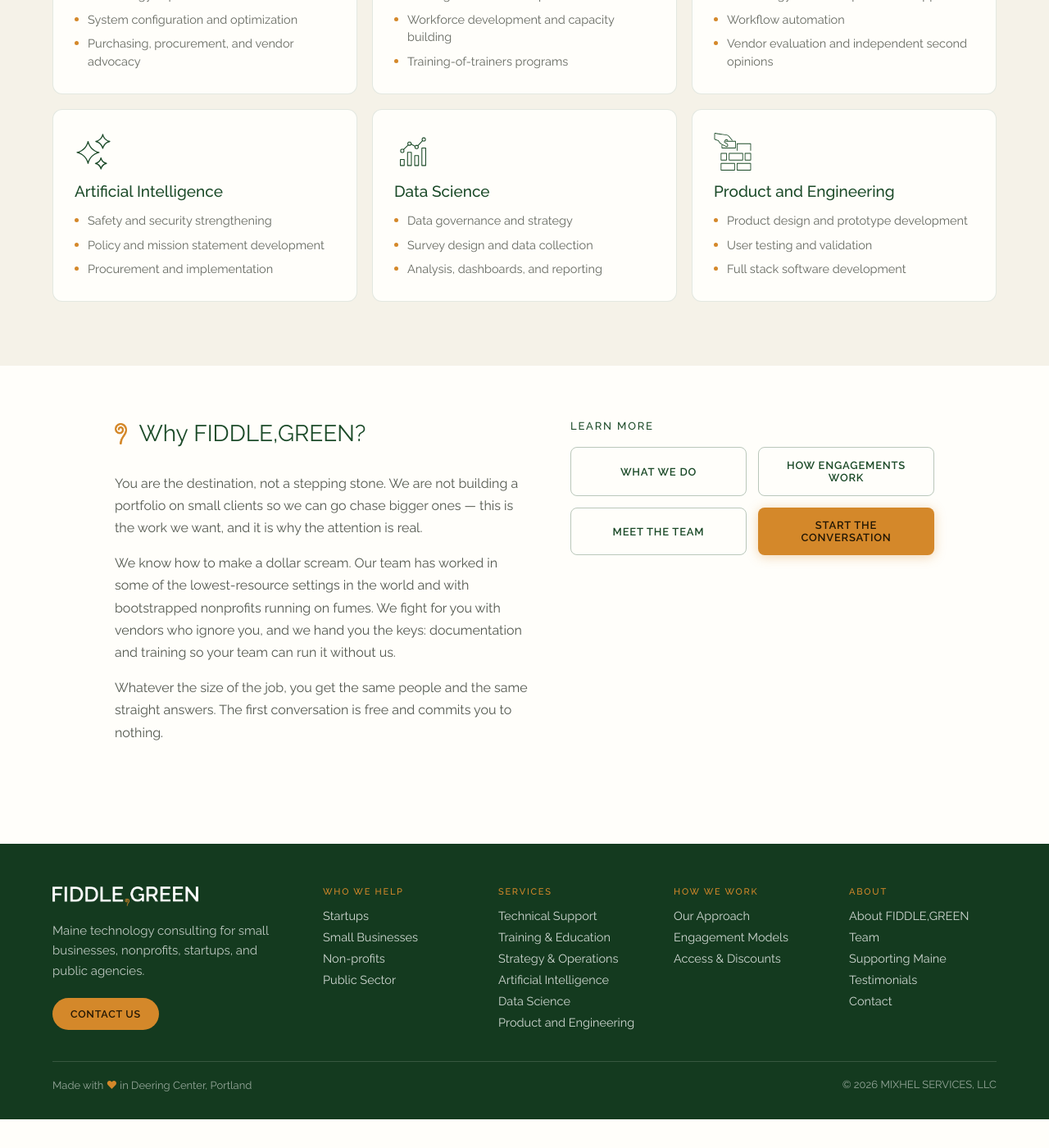
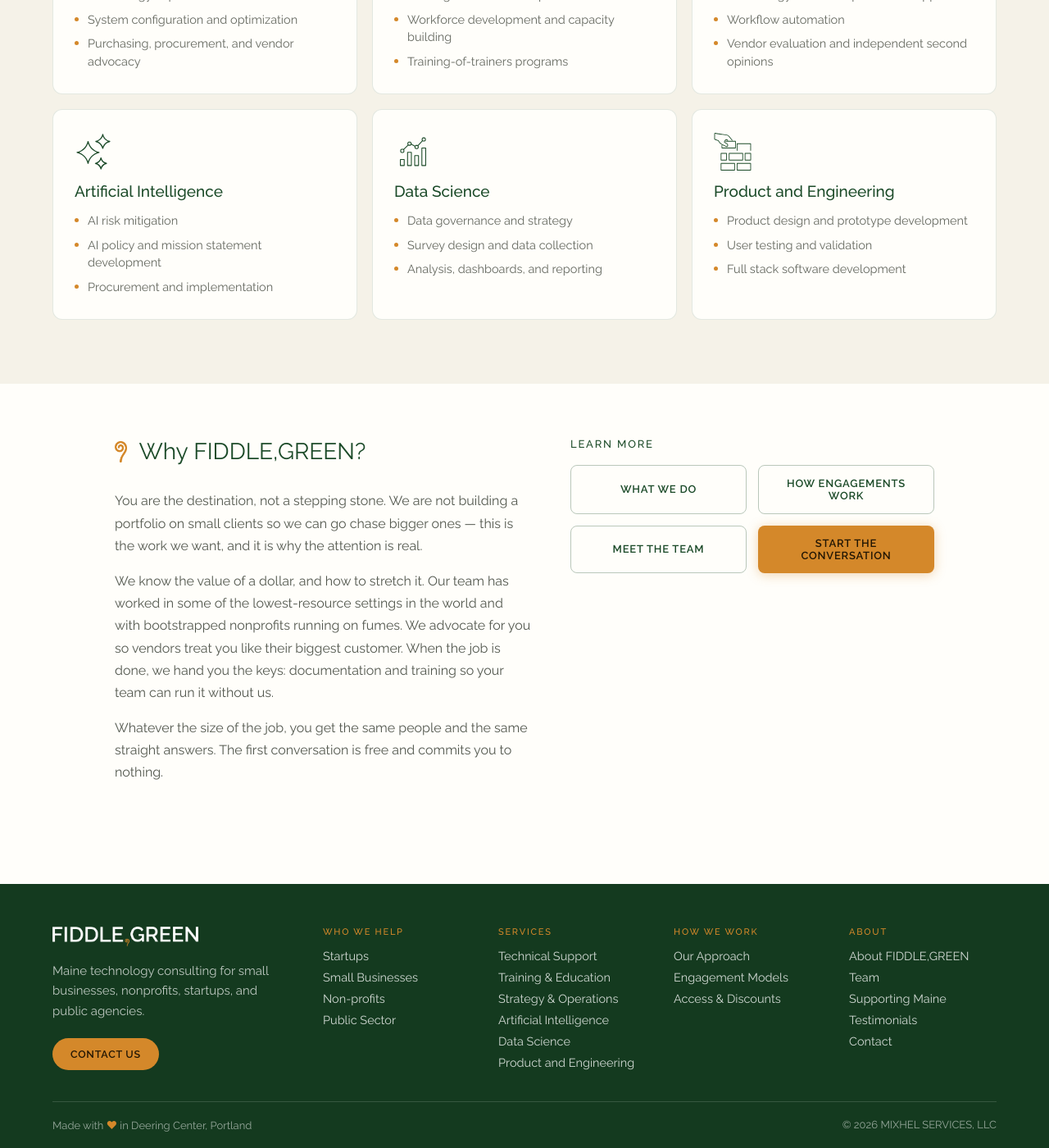
Before and after one commit to TREE-BUB/fiddle-green, a Jekyll site: the page built from index.html, in a window 1280 px wide and 1400 px high, scrolled down 1210 px. Shown: the whole window at 82% size. Built offline with Jekyll 4.4.1, drawn with Linux system fonts in a browser that asks for light colours; before the commit the page ends 2575 px from its top, so only the background shows below that.

Commit message:
Polish the Why, Services, and Who We Help copy
Home "Why FIDDLE,GREEN?": "We know the value of a dollar, and how to stretch
it", and vendor advocacy reframed around how vendors treat you rather than
around a fight, with the handover split into its own sentence.

Home service cards, Artificial Intelligence: "AI risk mitigation" and "AI
policy and mission statement development", so both read as AI work rather
than generic security and policy lines.

Who We Help landing page names the range instead of gesturing at it: "whether
we're working with a six-person shop or a large public agency."

Small Businesses: a tighter steps note, with the invitation as a question.

Both reworded lines also run as card headings on Our Approach, so they are
updated there to match — otherwise the phrasing the home page just dropped
would still be live one click away.

Co-Authored-By: Claude Opus 5 <noreply@anthropic.com>
Claude-Session: https://claude.ai/code/session_01XppToRbB6dVh7iHvde6s9n

```diff
--- a/_data/expertise.yml
+++ b/_data/expertise.yml
@@ -41,8 +41,8 @@
   url: /services/artificial-intelligence/
   blurb: A grounded read on what AI can do for you — and what it should not touch.
   details:
-    - Safety and security strengthening
-    - Policy and mission statement development
+    - AI risk mitigation
+    - AI policy and mission statement development
     - Procurement and implementation
 
 - key: data
--- a/_data/seg_pages.yml
+++ b/_data/seg_pages.yml
@@ -54,7 +54,7 @@ businesses:
       p: Cut through the smoke and mirrors. We evaluate vendors, work out what a thing will actually return, and negotiate on your behalf when a vendor stops returning your calls.
   steps_title: How we work with small businesses
   steps_grid: true
-  steps_note: We work hard to provide the flexibility small businesses need. If you're thinking something else, let us know and we'll work together to find something that works.
+  steps_note: We provide the flexibility small businesses need. Have something else in mind? Let us know and we'll figure out an arrangement that fits.
   steps:
     - h: Needs Assessment
       p: Often the first step in our process. We perform a comprehensive evaluation of your current technology ecosystem and deliver an actionable set of recommendations.
--- a/how-we-work/our-approach.html
+++ b/how-we-work/our-approach.html
@@ -23,10 +23,10 @@ steps:
 reasons:
   - h: You're the destination, not a stepping stone
     p: We are not building a portfolio on small clients so we can go chase bigger ones. This is the work we want.
-  - h: We know how to make a dollar scream
+  - h: We know the value of a dollar, and how to stretch it
     p: Our team has worked in some of the lowest-resource settings in the world and with bootstrapped nonprofits running on fumes. Doing more with less is not a slogan here, it is where we learned the job.
-  - h: We fight for you with vendors who ignore you
-    p: Small organizations get pushed around by their software companies. We know how to make a forceful, well-documented case on your behalf. That is leverage you do not have alone.
+  - h: We advocate for you with vendors
+    p: Small organizations get pushed around by their software companies. We make a forceful, well-documented case on your behalf, so vendors treat you like their biggest customer. That is leverage you do not have alone.
   - h: We hand you the keys
     p: We document what we do and build your team's ability to run it without us. That means you could take our documentation and hire someone cheaper next time. Most consultants have every reason not to work that way. We think it is the only honest way to work.
 ---
--- a/index.html
+++ b/index.html
@@ -67,7 +67,7 @@ description: >-
       {% include section-heading.html title="Why FIDDLE,GREEN?" %}
       <div class="prose-lede">
         <p>You are the destination, not a stepping stone. We are not building a portfolio on small clients so we can go chase bigger ones — this is the work we want, and it is why the attention is real.</p>
-        <p>We know how to make a dollar scream. Our team has worked in some of the lowest-resource settings in the world and with bootstrapped nonprofits running on fumes. We fight for you with vendors who ignore you, and we hand you the keys: documentation and training so your team can run it without us.</p>
+        <p>We know the value of a dollar, and how to stretch it. Our team has worked in some of the lowest-resource settings in the world and with bootstrapped nonprofits running on fumes. We advocate for you so vendors treat you like their biggest customer. When the job is done, we hand you the keys: documentation and training so your team can run it without us.</p>
         <p>Whatever the size of the job, you get the same people and the same straight answers. The first conversation is free and commits you to nothing.</p>
       </div>
     </div>
--- a/who-we-help/index.html
+++ b/who-we-help/index.html
@@ -9,7 +9,7 @@ description: From a six-person shop to an agency running a contract — the same
 
 <section class="band band--cream hub-lede-band">
   <div class="prose-lede">
-    <p>We care about the human part of this work: sitting down with someone, understanding what is actually wrong, and solving it together rather than handing over a report. That does not change with the size of the client.</p>
+    <p>We care about the human part of this work: sitting down with someone, understanding what is actually wrong, and solving it together rather than handing over a report. That holds true whether we're working with a six-person shop or a large public agency.</p>
     <p>Whether you are a six-person shop where the owner is also the IT department, or a public agency running a contract that could change how an entire community gets served, you get the same attention and the same straight answers. The stakes change. The way we work does not.</p>
     <p>We are able to work this way because we do not chase big accounts. That is what leaves us the room to give smaller organizations the kind of attention they usually cannot get anywhere else.</p>
   </div>
```
Also changed, not shown: 5 other files.
